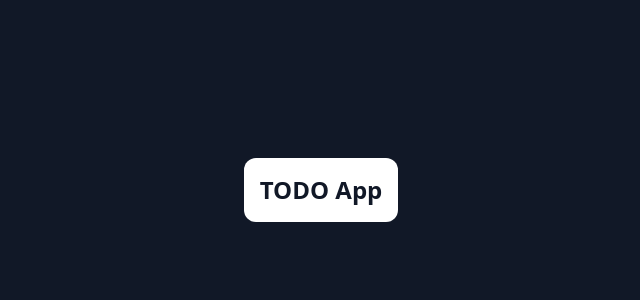
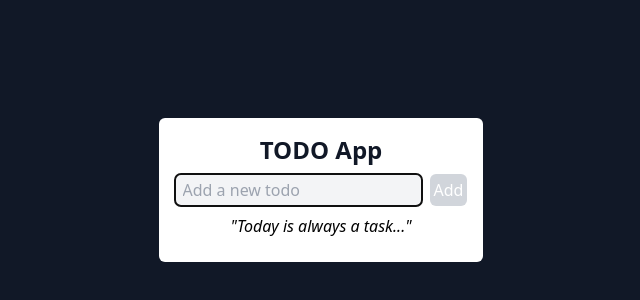
Before and after one commit to eng-gabrielscardoso/todo-svelte, a Svelte app: page / in a window 1280 px wide. Shown: the part 210-510 px from the top of the page, without its empty margins (319-959 px from the left). Built offline with nearby package versions, Linux system fonts and the light colour scheme.

Commit message:
feature: finish minimum viable app

```diff
--- a/index.html
+++ b/index.html
@@ -4,8 +4,9 @@
     <meta charset="UTF-8" />
     <meta name="viewport" content="width=device-width, initial-scale=1.0" />
     <link rel="icon" type="image/svg+xml" href="/vite.svg" />
+    <link rel="stylesheet" href="https://maxcdn.bootstrapcdn.com/font-awesome/4.7.0/css/font-awesome.min.css">
     <script src="https://cdn.tailwindcss.com"></script>
-    <title>Vite + Svelte + TS</title>
+    <title>TODO App - Svelte</title>
   </head>
   <body>
     <div id="app"></div>
--- a/src/App.svelte
+++ b/src/App.svelte
@@ -1,7 +1,7 @@
 <script lang="ts">
-  import Card from './components/base/Card.svelte'
+  import Todo from './layout/Todo.svelte'
 </script>
 
-<main class="h-screen grid place-items-center bg-gray-900">
-  <Card title="TODO App"></Card>
+<main>
+  <Todo />
 </main>
--- a/src/app.css
+++ b/src/app.css
@@ -0,0 +1 @@
+/* Main CSS configuration */
--- /dev/null
+++ b/src/components/Todos.svelte
@@ -0,0 +1,103 @@
+<script lang="ts">
+  import { onMount } from "svelte"
+
+  let inputTarget: HTMLInputElement
+  let todoInput: string
+
+  onMount(() => inputTarget.focus())
+
+  function addTodo(): void {
+    if (todoInput.length < 3) {
+      errors = [...errors, "Too small input"]
+    } else {
+      todos = [
+        ...todos,
+        {
+          text: todoInput,
+          checked: false,
+        },
+      ]
+
+      todoInput = ""
+    }
+  }
+
+  function removeTodo(index): void {
+    todos.splice(index, 1)
+    todos = [...todos]
+  }
+
+  function removeError(index): void {
+    errors.splice(index, 1)
+    errors = [...errors]
+  }
+
+  $: todos = []
+  $: errors = []
+</script>
+
+<section class={`${$$props.class}`}>
+  <div class="flex flex-col gap-2">
+    {#if errors.length > 0}
+      {#each errors as error, index}
+        <div
+          class="flex justify-between items-center p-1 bg-red-400 text-white rounded-md"
+        >
+          <span>{error}</span>
+          <button>
+            <i
+              class="fa fa-times text-white"
+              aria-hidden="true"
+              on:click={() => removeError(index)}
+            />
+          </button>
+        </div>
+      {/each}
+    {/if}
+    <div class="flex gap-2 justify-between items-center align-center">
+      <input
+        class="px-2 py-1 bg-gray-100 rounded-md"
+        type="text"
+        name="todoInput"
+        id="todoInput"
+        bind:this={inputTarget}
+        bind:value={todoInput}
+        placeholder="Add a new todo"
+      />
+      <button
+        disabled={!todoInput}
+        class={`p-1 bg-blue-600 text-white rounded-md cursor-pointer ${
+          !todoInput ? "bg-gray-300" : ""
+        }`}
+        on:click={addTodo}>Add</button
+      >
+    </div>
+    {#if todos.length > 0}
+      <ul>
+        {#each todos as todo, index}
+          <li class="my-1 flex gap-2 justify-between items-center align-center">
+            <div>
+              <input type="checkbox" name="" id="" bind:checked={todo.checked} />
+              <span class={`${todo.checked ? "line-through" : ""}`}
+                >{index + 1} - {todo.text}</span
+              >
+            </div>
+            <button class="px-2 bg-red-600 rounded-md">
+              <i
+                class="fa fa-trash text-white"
+                aria-hidden="true"
+                on:click={() => removeTodo(index)}
+              />
+            </button>
+          </li>
+        {/each}
+      </ul>
+    {:else}
+      <div class="text-center">
+        <quote>
+          <i>"Today is always a task..."</i>
+        </quote>
+      </div>
+    {/if}
+  </div>
+</section>
--- a/src/components/base/Card.svelte
+++ b/src/components/base/Card.svelte
@@ -1,8 +1,10 @@
 <script lang="ts">
-  export let title: string = 'Card Title'
+  export let title: string = "Card Title"
 </script>
 
-<div class="bg-white rounded-xl p-4">
-  <h2 class="text-2xl text-center font-bold text-gray-900">{ title }</h2>
-  <slot />
+<div class={`${$$props.class}`}>
+  <div class="bg-white rounded-md p-4">
+    <h2 class="text-2xl text-center font-bold text-gray-900">{title}</h2>
+    <slot />
+  </div>
 </div>
--- /dev/null
+++ b/src/layout/Todo.svelte
@@ -0,0 +1,12 @@
+<script lang="ts">
+  import Card from "../components/base/Card.svelte"
+  import Todos from "../components/Todos.svelte"
+</script>
+
+<main class={`${$$props.class}`}>
+  <div class="h-screen grid place-items-center bg-gray-900">
+    <Card title="TODO App" class="p-2">
+      <Todos class="my-2" />
+    </Card>
+  </div>
+</main>
```
